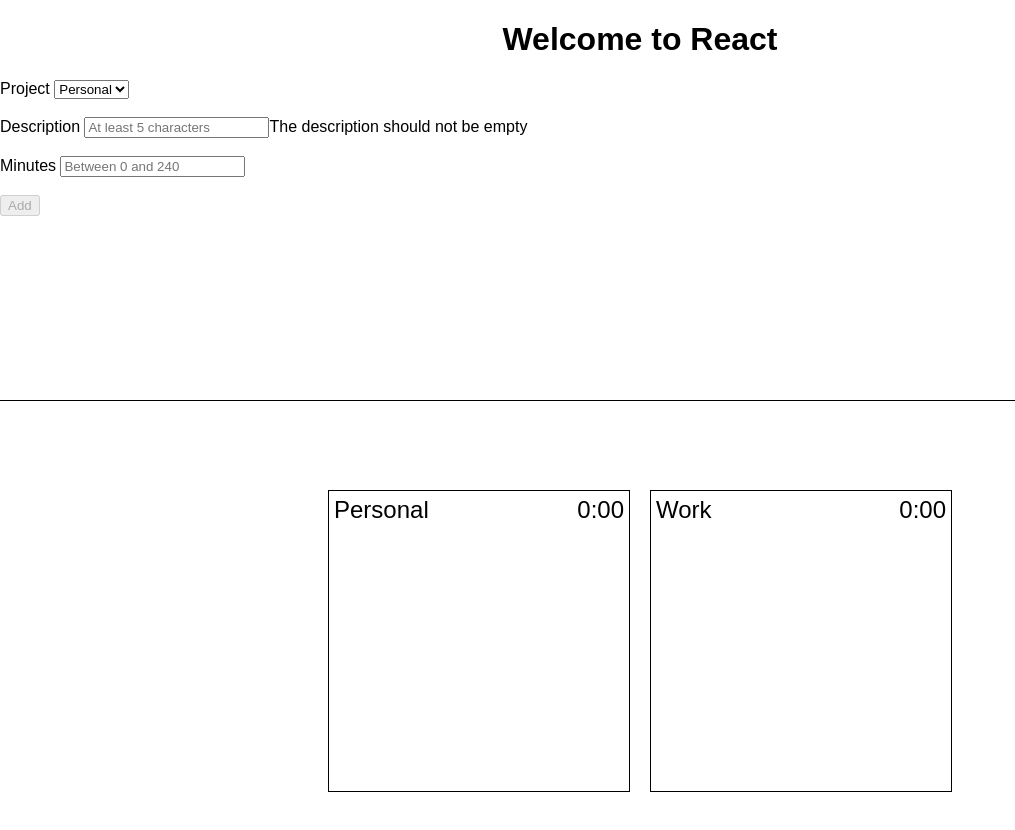
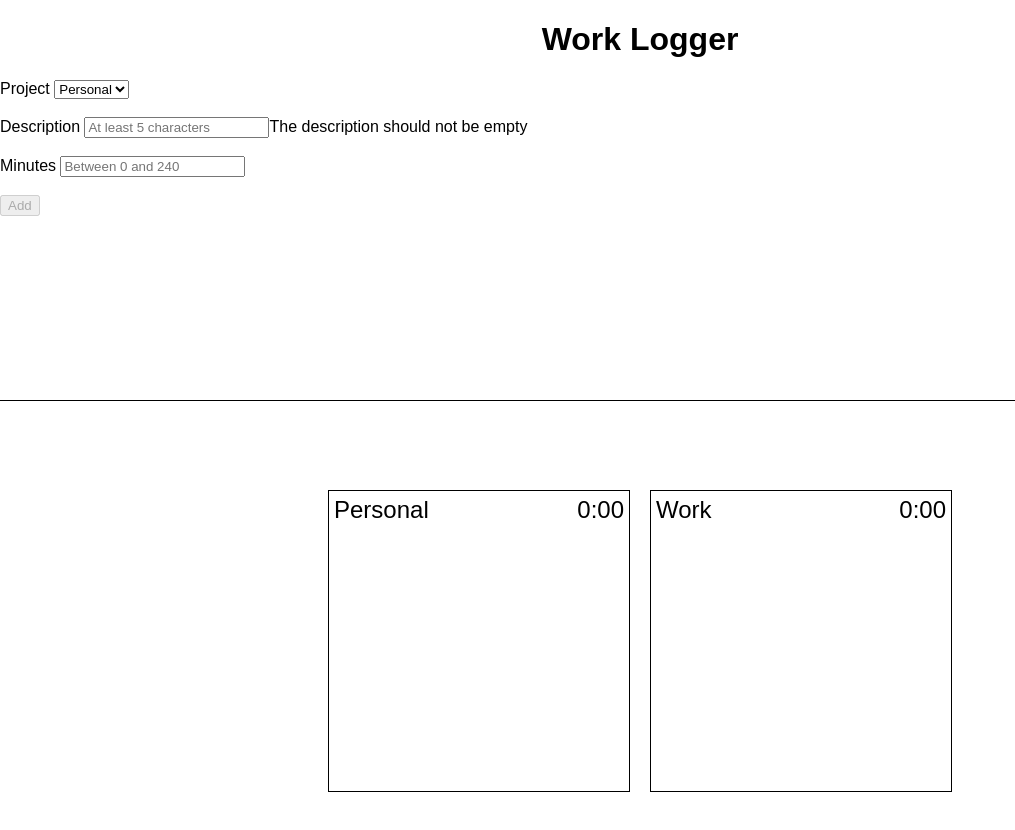
Before and after one commit to iamthevinn/work_logger, a React (Create React App) app in the folder work_logger/: page / in a window 1280 px wide. Shown: the top 830 px of the page, without its empty margins (0-1015 px from the left). Built offline with nearby package versions, Linux system fonts and the light colour scheme.

Commit message:
updating header

```diff
--- a/work_logger/src/App.js
+++ b/work_logger/src/App.js
@@ -88,13 +88,13 @@
       minuteError = "The minutes must be between 0 and 240"
 
     let disableButton = true;
-    if (descriptionError === null && minuteError === null && this.state.minutes != "")
+    if (descriptionError === null && minuteError === null && this.state.minutes !== "")
       disableButton = false;
 
     return (
       <div style = {{height: "100vh"}}>
         <div className="header">
-          <h1>Welcome to React</h1>
+          <h1>Work Logger</h1>
         </div>
         <div style = {{height: "40vh"}}>
           <form>
```
